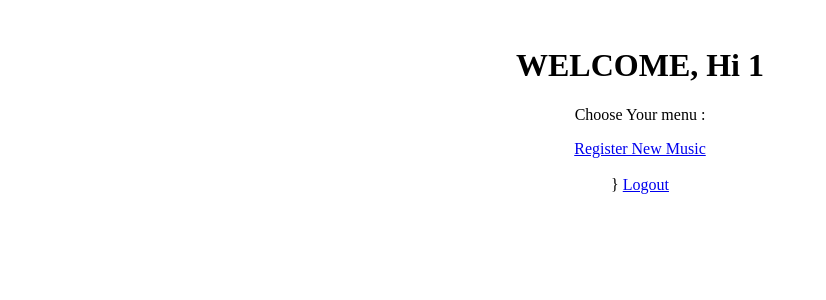
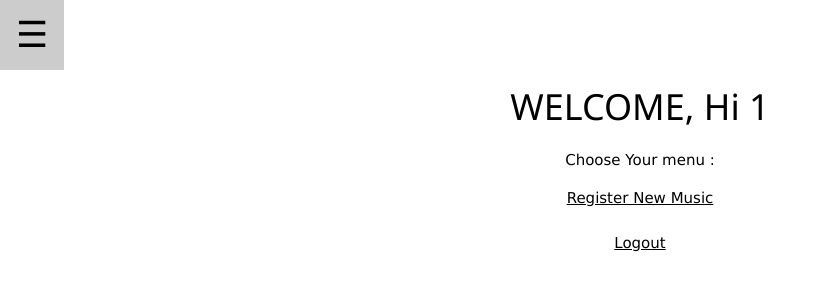
Before and after one commit to kimbolls/Lyric, a PHP site: page /homepage.php in a window 1280 px wide. Shown: the top 300 px of the page, without its empty margins (0-826 px from the left). Run offline with PHP 8.4, Linux system fonts and the light colour scheme; the visitor is signed in with stand-in values (Sample User, id 1).

Commit message:
Navigation bar on homepage
navigation bar

```diff
--- a/homepage.php
+++ b/homepage.php
@@ -7,10 +7,25 @@ if(isset($_SESSION["UserID"])){
 
 <html>
 <head>
+<meta name="viewport" content="width=device-width, initial-scale=1">
+<link rel="stylesheet" href="https://www.w3schools.com/w3css/4/w3.css">
 <title> Hi-Fi - Music Registration </title>
 <body>
-<center>
-<br>
+
+<div class="w3-sidebar w3-bar-block w3-animate-left" style="display:none;z-index:5" id="mySidebar">
+  <button class="w3-bar-item w3-button w3-large" onclick="w3_close()">Close &times;</button>
+  <a href="music_insert.html" class="w3-bar-item w3-button"> Register New Music </a>
+  <a href="music_view.php" class="w3-bar-item w3-button"> View Music </a>
+  <a href="music_view.php" class="w3-bar-item w3-button" > View Music </a>
+  <a href="music_EditView.php" class="w3-bar-item w3-button"> Edit Music </a>
+  <a href="music_DeleteView.php" class="w3-bar-item w3-button"> Delete Music </a>
+</div>
+
+<div class="w3-overlay w3-animate-opacity" onclick="w3_close()" style="cursor:pointer" id="myOverlay"></div>
+<div>
+  <button class="w3-button w3-white w3-xxlarge" onclick="w3_open()">&#9776;</button>
+  <div class="w3-container">
+  <center>
 <h1> WELCOME, Hi <?php echo $_SESSION["UserID"];?> </h1>
 <p> Choose Your menu : </p>
 
@@ -18,15 +33,15 @@ if(isset($_SESSION["UserID"])){
     if($_SESSION["UserType"]=="Admin"){
         ?>
         <a href ="music_insert.html"> Register New Music </a> <br><br>
-}
+
 <?php
     }
     else{
         ?>
-    <a href="music_insert.html"> Register New Music </a> <br><br>
-    <a href="music_view.php"> View Music </a><br><br>
-    <a href="music_EditView.php"> Edit Music </a> <br><br>
-    <a href="music_DeleteView.php"> Delete Music </a><br><br>
+
+
+
+
 
     <?php
     }
@@ -41,4 +56,18 @@ else{
     echo "No session exists or session has expired. Please log in again. <br>";
     echo "<a href=loginmenu.html> Login </a>";
 }
+
 ?>
+    </div>
+</div>
+<script>
+function w3_open() {
+  document.getElementById("mySidebar").style.display = "block";
+  document.getElementById("myOverlay").style.display = "block";
+}
+
+function w3_close() {
+  document.getElementById("mySidebar").style.display = "none";
+  document.getElementById("myOverlay").style.display = "none";
+}
+</script>
```
